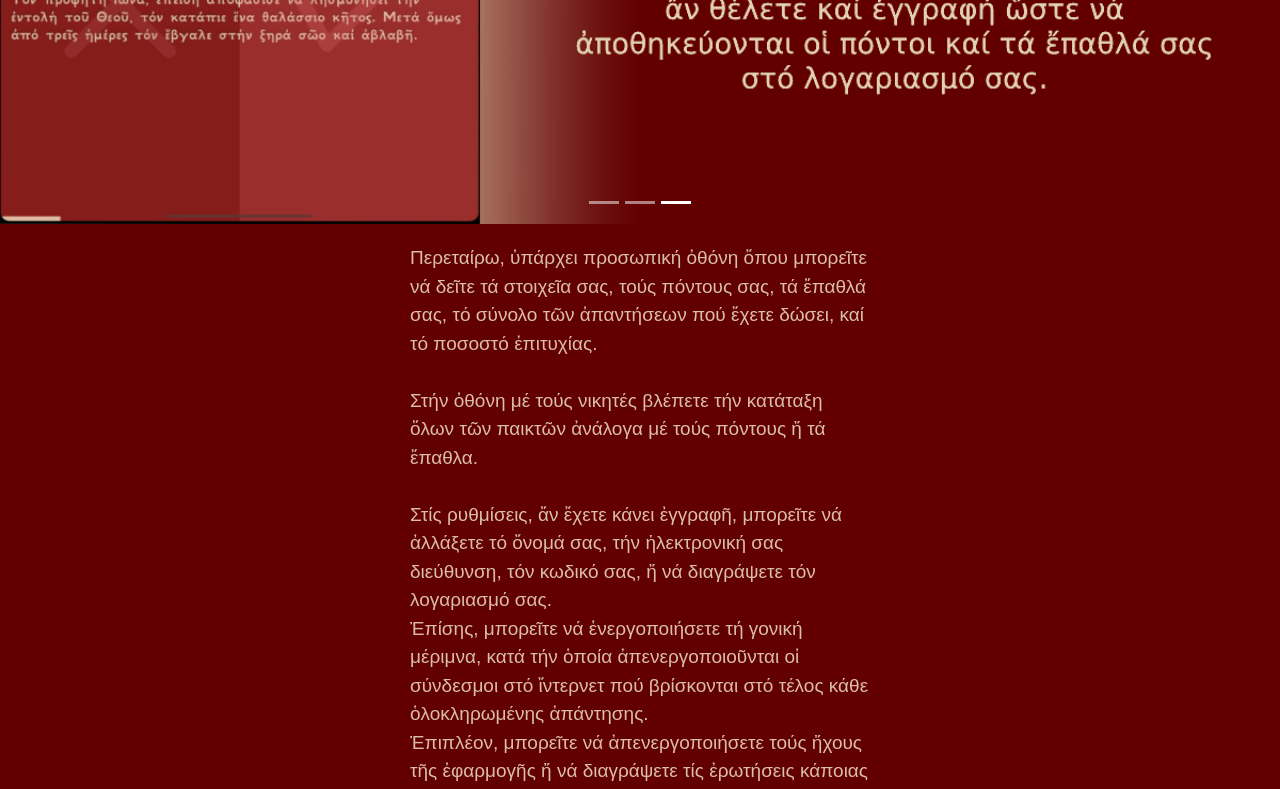
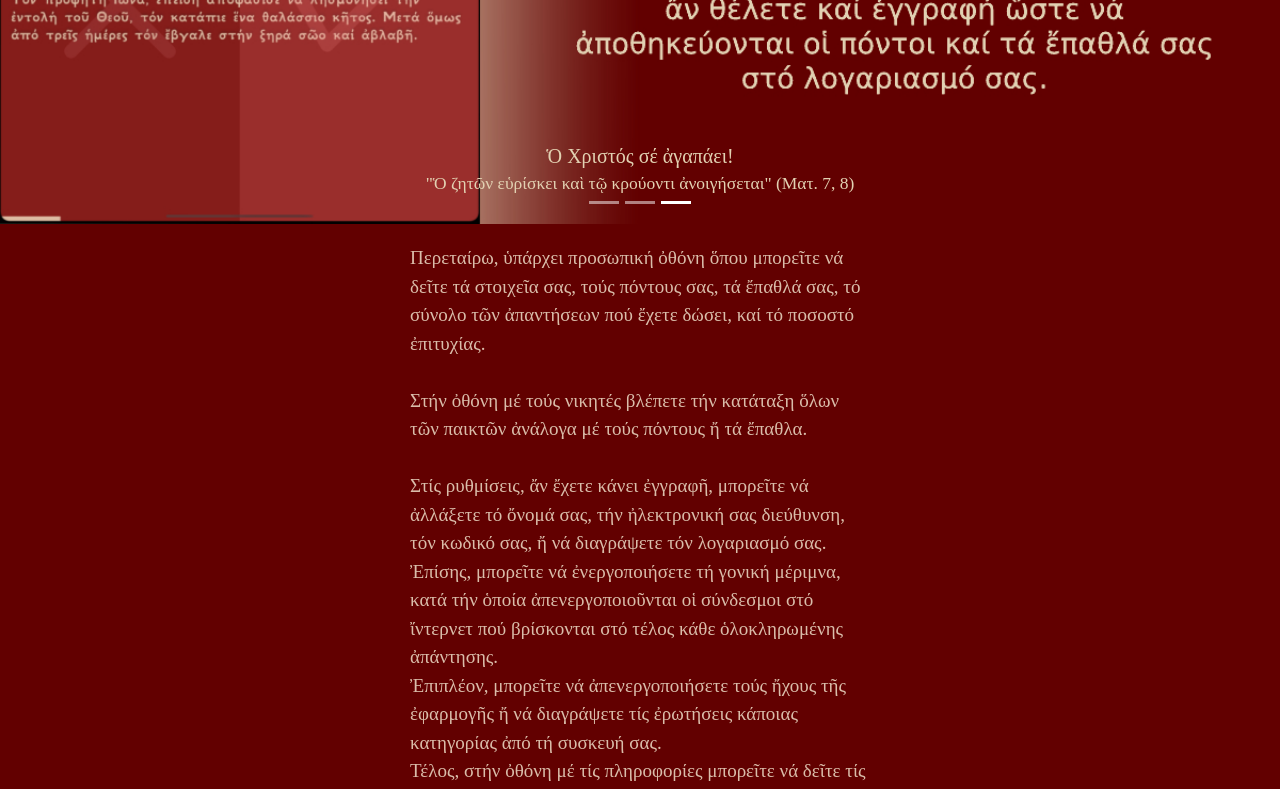
Before and after one commit to footios/etn-promote, a React (Create React App) app: page / in a window 1280 px wide. Shown: the part 460-1249 px from the top of the page. Built offline with nearby package versions, Linux system fonts and the light colour scheme.

Commit message:
Add heroSlider caption

```diff
--- a/src/components/HeroSlider.tsx
+++ b/src/components/HeroSlider.tsx
@@ -1,6 +1,8 @@
+/* eslint-disable react/no-unescaped-entities */
 /* eslint-disable @typescript-eslint/no-var-requires */
 import React, { FC } from "react";
 import { Carousel } from "react-bootstrap";
+import "../styles/sass/components/heroSlider/heroSlider.css";
 
 const image1 = require("../assets/images/slide1.jpeg");
 const image2 = require("../assets/images/slide2.jpeg");
@@ -18,48 +20,59 @@ const HeroSlider: FC<Props> = ({ language }) => {
         <Carousel>
           <Carousel.Item interval={1000}>
             <img className="d-block w-100" src={image1} alt="First slide" />
-            {/* <Carousel.Caption>
-          <h3>First slide label</h3>
-          <p>Nulla vitae elit libero, a pharetra augue mollis interdum.</p>
-        </Carousel.Caption> */}
+            <Carousel.Caption>
+              <h2>Μάθε τα τῆς Πίστεώς σου!</h2>
+              <h3>
+                "Ἐν ἀρχῇ ἦν ὁ Λόγος, καὶ ὁ Λόγος ἦν πρὸς τὸν Θεόν, καὶ Θεὸς ἦν ὁ
+                Λόγος." (Ἰωάν. 1, 1)
+              </h3>
+            </Carousel.Caption>
           </Carousel.Item>
           <Carousel.Item interval={500}>
             <img className="d-block w-100" src={image2} alt="Second slide" />
-            {/* <Carousel.Caption>
-          <h3>Second slide label</h3>
-          <p>Lorem ipsum dolor sit amet, consectetur adipiscing elit.</p>
-        </Carousel.Caption> */}
+            <Carousel.Caption>
+              <h2>Διάβασε τά Ἱερά Κείμενα!</h2>
+              <h3>"Ἆρά γε γινώσκεις ἃ ἀναγινώσκεις" (Πραξ. 8,30)</h3>
+            </Carousel.Caption>
           </Carousel.Item>
           <Carousel.Item>
             <img className="d-block w-100" src={image3} alt="Third slide" />
-            {/* <Carousel.Caption>
-          <h3>Third slide label</h3>
-          <p>Praesent commodo cursus magna, vel scelerisque nisl consectetur.</p>
-        </Carousel.Caption> */}
+            <Carousel.Caption>
+              <h2>Ὁ Χριστός σέ ἀγαπάει!</h2>
+              <h3>
+                "Ὁ ζητῶν εὑρίσκει καὶ τῷ κρούοντι ἀνοιγήσεται" (Ματ. 7, 8)
+              </h3>
+            </Carousel.Caption>
           </Carousel.Item>
         </Carousel>
       ) : (
         <Carousel>
           <Carousel.Item interval={1000}>
             <img className="d-block w-100" src={image1en} alt="First slide" />
-            {/* <Carousel.Caption>
-          <h3>First slide label</h3>
-          <p>Nulla vitae elit libero, a pharetra augue mollis interdum.</p>
-        </Carousel.Caption> */}
+            <Carousel.Caption>
+              <h2>Learn about your Faith!</h2>
+              <h3>
+                "In the beginning was the Word, and the Word was with God, and
+                the Word was God." (John. 1, 1)
+              </h3>
+            </Carousel.Caption>
           </Carousel.Item>
           <Carousel.Item interval={500}>
             <img className="d-block w-100" src={image2en} alt="Second slide" />
-            {/* <Carousel.Caption>
-          <h3>Second slide label</h3>
-          <p>Lorem ipsum dolor sit amet, consectetur adipiscing elit.</p>
-        </Carousel.Caption> */}
+            <Carousel.Caption>
+              <h2>Read the Holy Scriptures!</h2>
+              <h3>"Do you understand what you are reading?" (Acts. 8, 30)</h3>
+            </Carousel.Caption>
           </Carousel.Item>
           <Carousel.Item>
             <img className="d-block w-100" src={image3en} alt="Third slide" />
-            {/* <Carousel.Caption>
-          <h3>Third slide label</h3>
-          <p>Praesent commodo cursus magna, vel scelerisque nisl consectetur.</p>
-        </Carousel.Caption> */}
+            <Carousel.Caption>
+              <h2>Jesus Loves you!</h2>
+              <h3>
+                "He who seeks finds; and to him who knocks, the door will be
+                opened." (Mat. 7, 8)
+              </h3>
+            </Carousel.Caption>
           </Carousel.Item>
         </Carousel>
       )}
--- /dev/null
+++ b/src/styles/sass/components/heroSlider/heroSlider.css
@@ -0,0 +1,6 @@
+#heroSlider h2,
+#heroSlider h3 {
+  color: #e2d1b2;
+  font-family: "GFS Neohellenic";
+}
+/*# sourceMappingURL=heroSlider.css.map */
--- /dev/null
+++ b/src/styles/sass/components/heroSlider/heroSlider.scss
@@ -0,0 +1,10 @@
+@import "../../colors/colors.scss";
+@import "../../config/config.scss";
+
+#heroSlider {
+  h2,
+  h3 {
+    color: $secondary;
+    font-family: $hellenic;
+  }
+}
--- a/src/styles/sass/components/info/info.css
+++ b/src/styles/sass/components/info/info.css
@@ -14,6 +14,7 @@
 .info-text {
   width: 50rem;
   font-size: 1.9rem;
+  font-family: "GFS Neohellenic";
   color: #dabdaa;
   padding: 2rem;
 }
--- a/src/styles/sass/components/info/info.scss
+++ b/src/styles/sass/components/info/info.scss
@@ -1,4 +1,5 @@
-@import "../../colors//colors.scss";
+@import "../../colors/colors.scss";
+@import "../../config/config.scss";
 
 .info {
   background: $primary;
@@ -10,6 +11,7 @@
 .info-text {
   width: 50rem;
   font-size: 1.9rem;
+  font-family: $hellenic;
   color: $text;
   padding: 2rem;
 }
```
Also changed, not shown: 2 other files (tests, documents, lock files or other folders).
